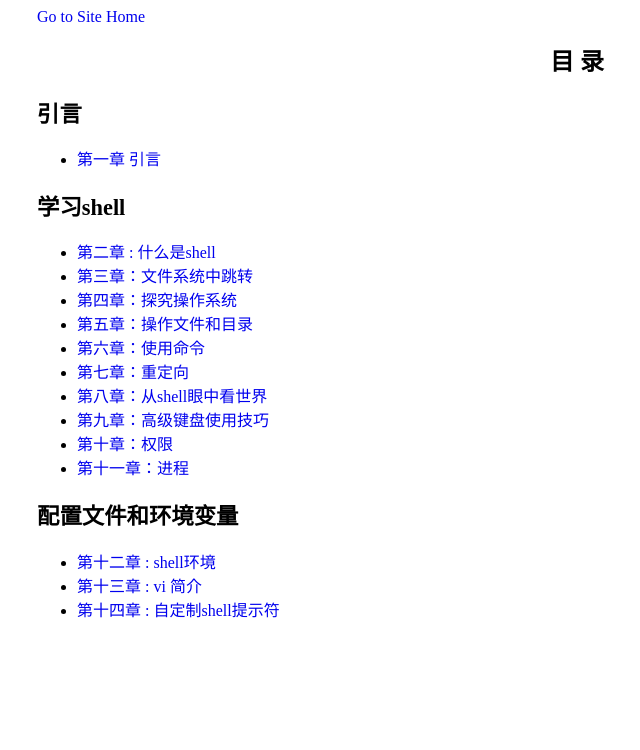
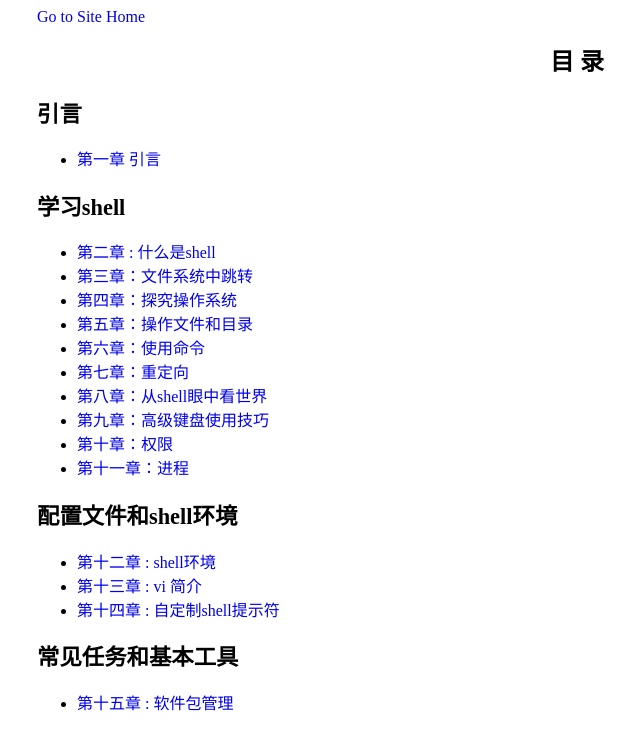
Before and after one commit to billie66/TLCL, a Jekyll site: the page book/index.html, which Jekyll copies as it is, in a window 1280 px wide. Shown: the top 750 px of the page, without its empty margins (63-703 px from the left). Built offline with Jekyll 4.4.1, drawn with Linux system fonts in a browser that asks for light colours; Markdown is read by kramdown in place of the engine named in the settings.

Commit message:
add the 15th chapter

```diff
--- a/book/index.html
+++ b/book/index.html
@@ -26,9 +26,13 @@
     <li> <a href="permissions.html">第十章：权限</a> </li>
     <li> <a href="processes.html">第十一章：进程</a> </li>
  </ul>
- <h2>配置文件和环境变量</h2>
+ <h2>配置文件和shell环境</h2>
  <ul>
     <li> <a href="environment.html">第十二章 : shell环境</a> </li>
     <li> <a href="vi.html">第十三章 : vi 简介 </a> </li>
     <li> <a href="prompt.html">第十四章 : 自定制shell提示符 </a> </li>
-<ul>
+ </ul>
+ <h2>常见任务和基本工具</h2>
+ <ul>
+     <li> <a href="package.html">第十五章 : 软件包管理</a> </li>
+ </ul>
```
